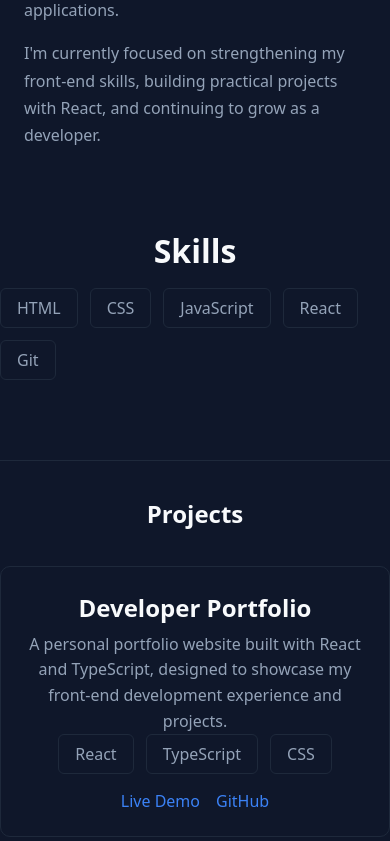
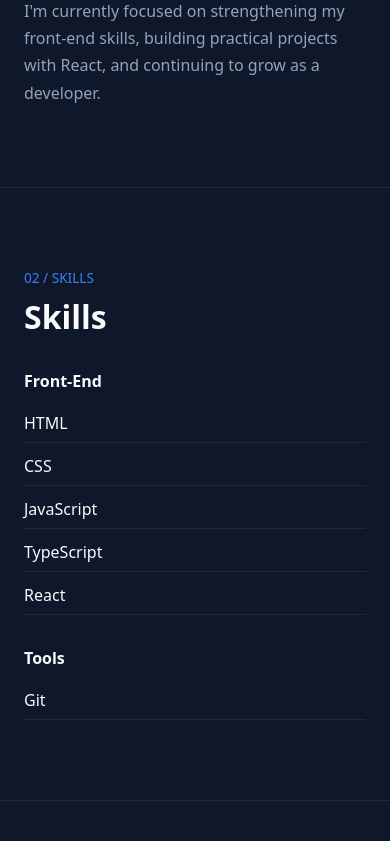
Before and after one commit to sjt-p/dev-portfolio, a React (Vite) app: page / in a window 390 px wide. Shown: the part 1156-1997 px from the top of the page. Built offline with nearby package versions, Linux system fonts and the light colour scheme.

Commit message:
Redesign portfolio sections and responsive layout

```diff
--- a/src/components/Contact/Contact.css
+++ b/src/components/Contact/Contact.css
@@ -1,34 +1,48 @@
 .contact {
-    display: flex;
-    flex-direction: column;
-    align-items: center;
   border-top: 1px solid var(--color-surface);
-    padding: 5rem 2rem;
+  padding: 6rem 8%;
 }
 
 .contact-content {
+  display: grid;
+  grid-template-columns: 1fr 1.5fr;
+  gap: 4rem;
+  max-width: 70rem;
+  margin: 0 auto;
+}
+
+.contact-heading {
   display: flex;
   flex-direction: column;
-    align-items: center;
-    text-align: center;
-    gap: 1rem;
-    max-width: 40rem;
+  gap: 0.5rem;
 }
 
-.contact-content h2 {
+.contact-heading span {
+  color: var(--color-primary);
+  font-size: 0.85rem;
+}
+
+.contact-heading h2 {
   font-size: 2rem;
   margin: 0;
 }
 
-.contact-content p {
+.contact-info {
+  display: flex;
+  flex-direction: column;
+  gap: 1rem;
+}
+
+.contact-info p {
   color: var(--color-text-muted);
+  line-height: 1.7;
   margin: 0;
-    line-height: 1.6;
+  max-width: 40rem;
 }
 
 .contact-links {
   display: flex;
-    gap: 1rem;
+  gap: 1.5rem;
   margin-top: 1rem;
 }
 
@@ -41,3 +55,14 @@
 .contact-links a:hover {
   color: var(--color-text);
 }
+
+@media (max-width: 700px) {
+  .contact {
+    padding: 5rem 1.5rem;
+  }
+
+  .contact-content {
+    grid-template-columns: 1fr;
+    gap: 2rem;
+  }
+}
--- a/src/components/Contact/Contact.tsx
+++ b/src/components/Contact/Contact.tsx
@@ -4,25 +4,26 @@ function Contact() {
   return (
     <section className="contact" id="contact">
       <div className="contact-content">
+        <div className="contact-heading">
+          <span>04 / CONTACT</span>
           <h2>Contact</h2>
+        </div>
 
+        <div className="contact-info">
           <p>
-                    I'm currently looking for junior front-end
-                    development opportunities.
+            I'm currently looking for junior front-end development
+            opportunities.
           </p>
 
           <div className="contact-links">
-                    <a href="https://github.com/sjt-p"
-                        target="_blank"
-                        rel="noreferrer"
-                    >
+            <a href="https://github.com/sjt-p" target="_blank" rel="noreferrer">
               GitHub
             </a>
 
             <a href="mailto:tanstevenjeremy@gmail.com">Email</a>
           </div>
         </div>
-
+      </div>
     </section>
   );
 }
--- a/src/components/Hero/Hero.css
+++ b/src/components/Hero/Hero.css
@@ -1,5 +1,5 @@
 .hero-body {
-    min-height: 75vh;
+  min-height: 70vh;
   display: flex;
   align-items: center;
   padding: 4rem 8%;
--- a/src/components/Projects/Projects.css
+++ b/src/components/Projects/Projects.css
@@ -1,65 +1,71 @@
 .projects {
-    display: flex;
-    flex-direction: column;
-    align-items: center;
   border-top: 1px solid var(--color-surface);
-    padding-top: 1rem;
-    padding-bottom: 5rem;
+  padding: 6rem 8%;
 }
 
 .projects-content {
+  display: grid;
+  grid-template-columns: 1fr 1.5fr;
+  gap: 4rem;
+  max-width: 70rem;
+  margin: 0 auto;
+}
+
+.projects-heading {
   display: flex;
   flex-direction: column;
-    align-items: center;
-    text-align: center;
-    gap: 1rem;
+  gap: 0.5rem;
+}
+
+.projects-heading span {
+  color: var(--color-primary);
+  font-size: 0.85rem;
+}
+
+.projects-heading h2 {
+  font-size: 2rem;
+  margin: 0;
 }
 
 .projects-list {
   display: flex;
   flex-direction: column;
-    gap: 1rem;
+  gap: 1.5rem;
 }
 
 .project-card {
-    padding: 1.5rem;
+  padding: 2rem;
   border: 1px solid var(--color-surface);
-    border-radius: 10px;
-    max-width: 35rem;
 }
 
 .project-card h3 {
   font-size: 1.5rem;
-    margin: 0 0 0.5rem;
+  margin: 0 0 0.75rem;
 }
 
-.project-card p {
+.project-info p {
   color: var(--color-text-muted);
   margin: 0;
-    line-height: 1.6;
+  line-height: 1.7;
 }
 
 .project-tech {
   display: flex;
   flex-wrap: wrap;
   gap: 0.75rem;
-    justify-content: center;
+  margin-top: 1.5rem;
 }
 
 .project-tech span {
-    border: 1px solid var(--color-surface);
-    border-radius: 6px;
-    padding: 0.5rem 1rem;
   color: var(--color-text-muted);
-    background-color: transparent;
+  padding-bottom: 0.5rem;
+  border-bottom: 1px solid var(--color-surface);
 }
 
 .project-links {
   display: flex;
-    flex-direction: row;
   gap: 1rem;
-    margin-top: 1rem;
-    justify-content: center;
+  margin-top: 1.5rem;
 }
 
 .project-links a {
@@ -71,3 +77,14 @@
 .project-links a:hover {
   color: var(--color-text);
 }
+
+@media (max-width: 700px) {
+  .projects {
+    padding: 5rem 1.5rem;
+  }
+
+  .projects-content {
+    grid-template-columns: 1fr;
+    gap: 2rem;
+  }
+}
--- a/src/components/Projects/Projects.tsx
+++ b/src/components/Projects/Projects.tsx
@@ -1,20 +1,25 @@
 import "./Projects.css";
 
 function Projects() {
-    return(
+  return (
     <section className="projects" id="projects">
       <div className="projects-content">
+        <div className="projects-heading">
+          <span>03 / PROJECTS</span>
           <h2>Projects</h2>
+        </div>
 
         <div className="projects-list">
           <article className="project-card">
+            <div className="project-info">
               <h3>Developer Portfolio</h3>
 
               <p>
-                            A personal portfolio website built with React
-                            and TypeScript, designed to showcase my front-end
-                            development experience and projects.
+                A personal portfolio website built with React and TypeScript,
+                designed to showcase my front-end development experience and
+                projects.
               </p>
+            </div>
 
             <div className="project-tech">
               <span>React</span>
@@ -23,10 +28,14 @@ function Projects() {
             </div>
 
             <div className="project-links">
-                            <a href="#">Live Demo</a>
-                            <a href="#">GitHub</a>
+              <a
+                href="https://github.com/sjt-p/dev-portfolio"
+                target="_blank"
+                rel="noreferrer"
+              >
+                GitHub
+              </a>
             </div>
-
           </article>
         </div>
       </div>
--- a/src/components/Skills/Skills.css
+++ b/src/components/Skills/Skills.css
@@ -1,33 +1,68 @@
 .skills {
-    display: flex;
-    flex-direction: column;
-    align-items: center;
-    padding-bottom: 5rem;
+  border-top: 1px solid var(--color-surface);
+  padding: 6rem 8%;
 }
 
 .skills-content {
+  display: grid;
+  grid-template-columns: 1fr 1.5fr;
+  gap: 4rem;
+  max-width: 70rem;
+  margin: 0 auto;
+}
+
+.skills-heading {
   display: flex;
   flex-direction: column;
-    align-items: center;
-    text-align: center;
-    gap: 1rem;
+  gap: 0.5rem;
 }
 
-.skills-content h2 {
+.skills-heading span {
+  color: var(--color-primary);
+  font-size: 0.85rem;
+}
+
+.skills-heading h2 {
   font-size: 2rem;
   margin: 0;
 }
 
 .skills-list {
+  display: grid;
+  grid-template-columns: 1fr 1fr;
+  gap: 3rem;
+}
+
+.skill-group {
   display: flex;
-    flex-wrap: wrap;
+  flex-direction: column;
   gap: 0.75rem;
 }
 
-.skills-list span {
-    border: 1px solid var(--color-surface);
-    border-radius: 6px;
-    padding: 0.5rem 1rem;
-    color: var(--color-text-muted);
-    background-color: transparent;
+.skill-group h3 {
+  font-size: 1rem;
+  color: var(--color-text);
+  margin: 0 0 0.5rem;
 }
+
+.skill-group span {
+  color: var(--color-text);
+  padding-bottom: 0.5rem;
+  border-bottom: 1px solid var(--color-surface);
+}
+
+@media (max-width: 700px) {
+  .skills {
+    padding: 5rem 1.5rem;
+  }
+
+  .skills-content {
+    grid-template-columns: 1fr;
+    gap: 2rem;
+  }
+
+  .skills-list {
+    grid-template-columns: 1fr;
+    gap: 2rem;
+  }
+}
--- a/src/components/Skills/Skills.tsx
+++ b/src/components/Skills/Skills.tsx
@@ -1,17 +1,27 @@
 import "./Skills.css";
 
 function Skills() {
-    return(
+  return (
     <section className="skills" id="skills">
       <div className="skills-content">
+        <div className="skills-heading">
+          <span>02 / SKILLS</span>
           <h2>Skills</h2>
-
+        </div>
         <div className="skills-list">
+          <div className="skill-group">
+            <h3>Front-End</h3>
             <span>HTML</span>
             <span>CSS</span>
             <span>JavaScript</span>
+            <span>TypeScript</span>
             <span>React</span>
+          </div>
+
+          <div className="skill-group">
+            <h3>Tools</h3>
             <span>Git</span>
+          </div>
         </div>
       </div>
     </section>
```
Lines whose indentation alone changed are shown as unchanged.
